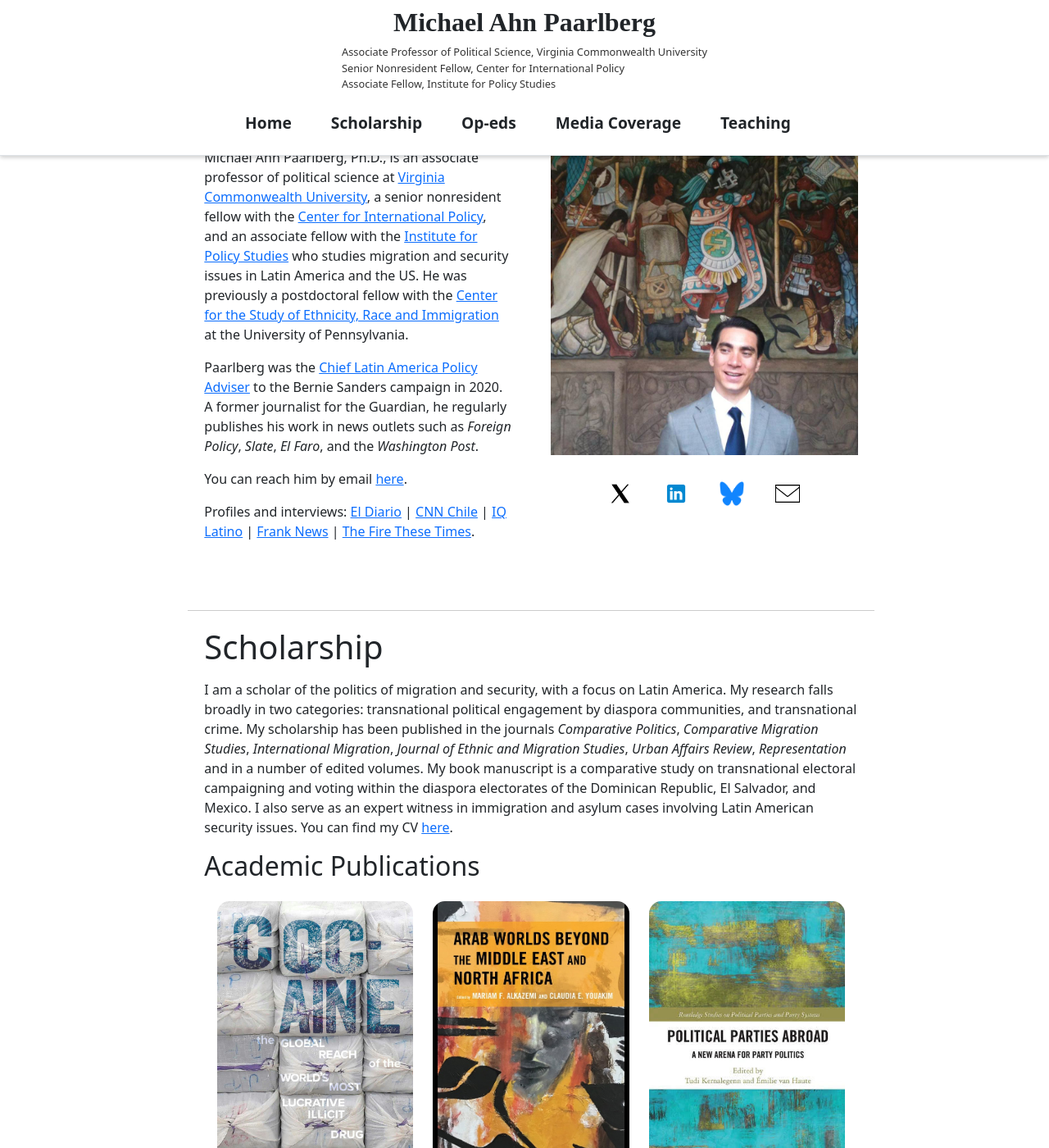
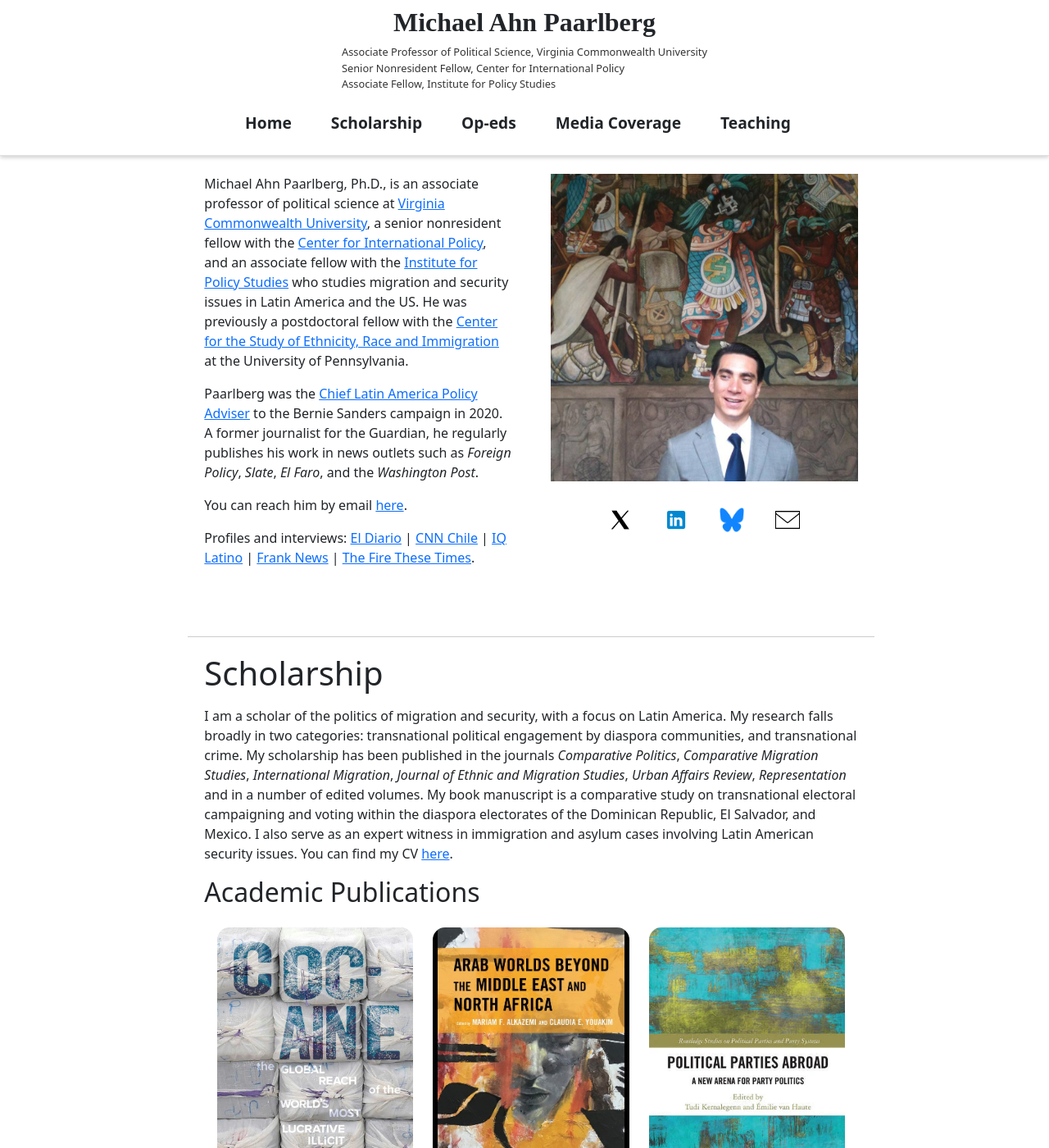
Before and after one commit to RelevantResearch/michael-paarlberg, a Jekyll site: the page built from _pages/home.md, in a window 1280 px wide and 1400 px high. Shown: the whole window at 82% size. Built offline with Jekyll 4.4.1, drawn with Linux system fonts in a browser that asks for light colours.

Commit message:
Increase content top margin to accommodate taller header
Header is now taller with three affiliation lines, so content
needs more space to avoid being cut off by fixed header

Co-Authored-By: Claude Opus 4.5 <noreply@anthropic.com>

```diff
--- a/_includes/section_divide.html
+++ b/_includes/section_divide.html
@@ -1,4 +1,4 @@
-<div style="margin-top: 10rem" class="division">
+<div style="margin-top: 12rem" class="division">
   <!-- Home Section -->
   <section id="home">{% include home.html %}</section>
 
--- a/_sass/_navbar.scss
+++ b/_sass/_navbar.scss
@@ -217,7 +217,7 @@ html {
   scroll-padding-top: 8rem;  /* Set the scroll offset to 80px */
 }
 .division{
-  margin-top: 10rem;
+  margin-top: 12rem;
   padding-left: 1rem;
 
 }
@@ -238,7 +238,7 @@ html {
     scroll-padding-top: 6rem;  /* Set the scroll offset to 80px */
   }
   .division{
-    margin-top: 7rem;
+    margin-top: 9rem;
     padding-left: 1rem;
 
   }
```
